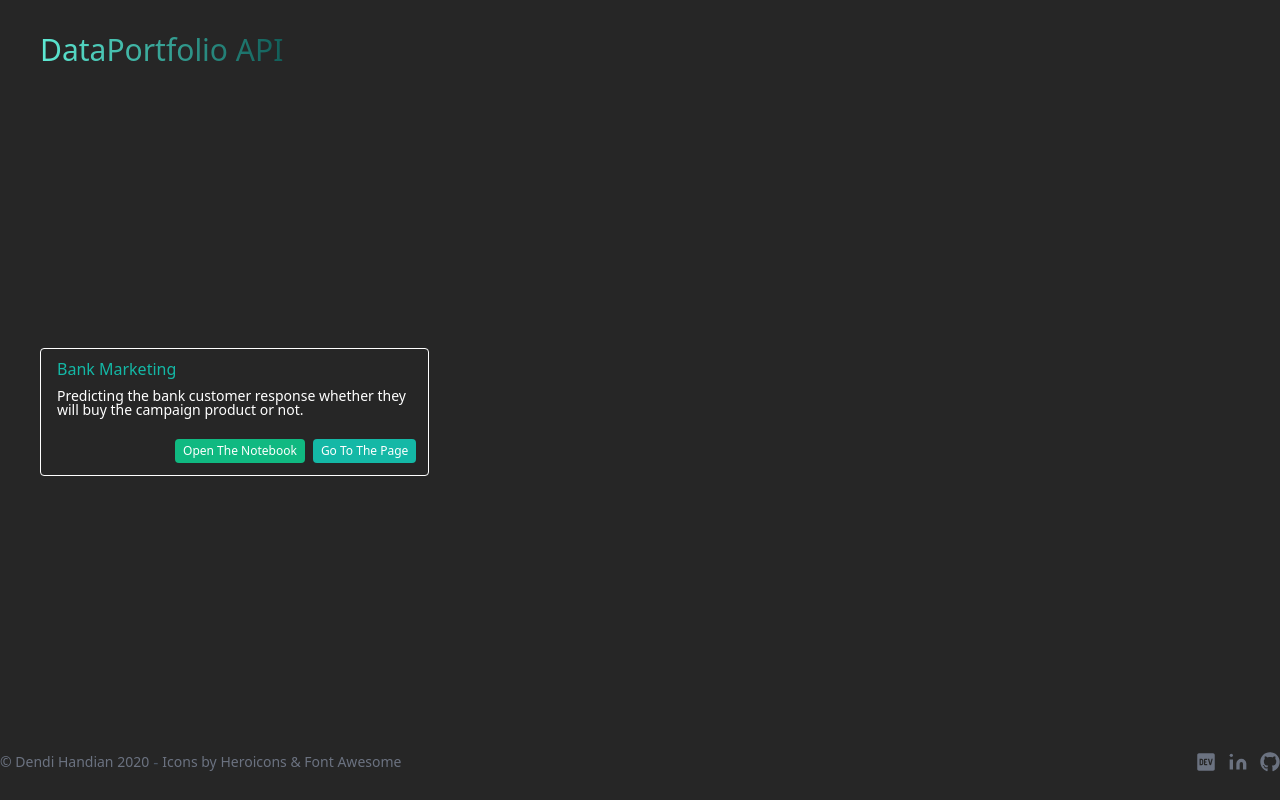
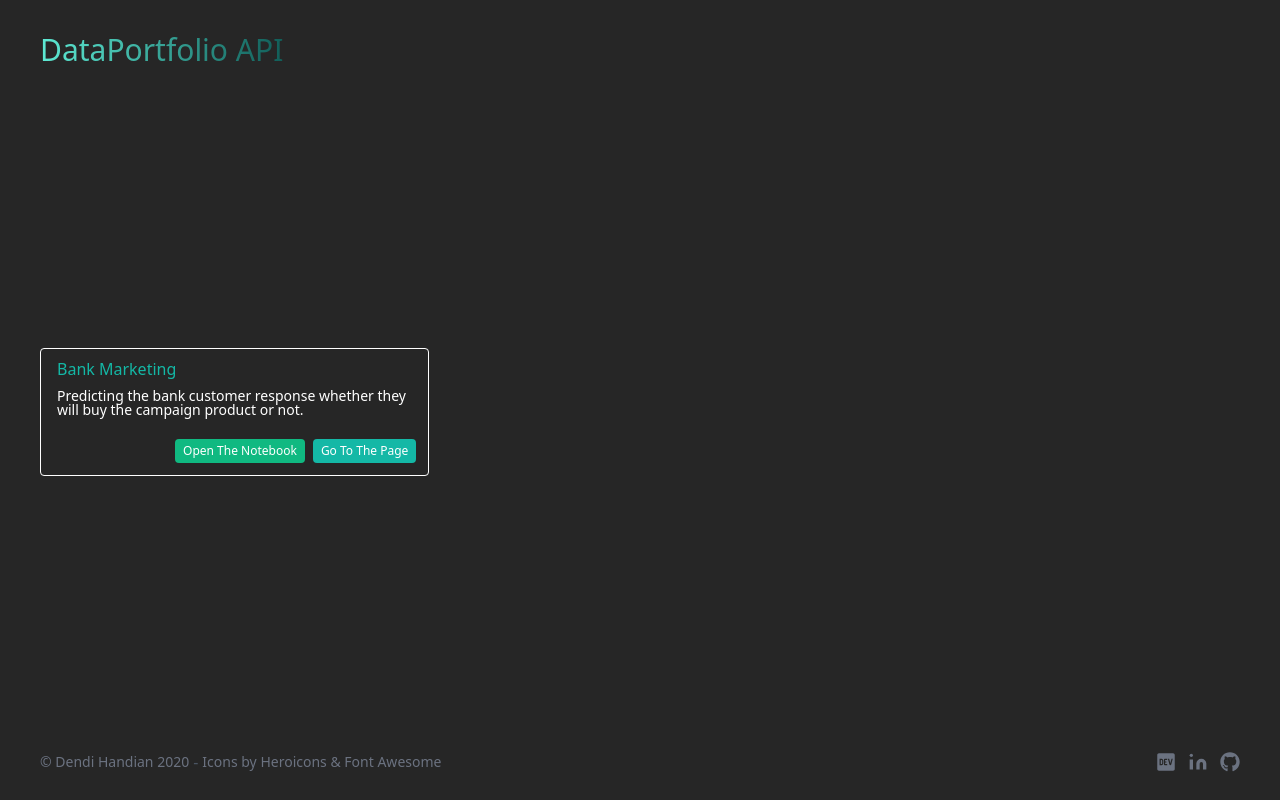
Before and after one commit to dendihandian/data-portfolio, a Next.js app in the folder _web/: page / in a window 1280 px wide. Built offline with nearby package versions, Linux system fonts and the light colour scheme.

Commit message:
add px-10 to footer

```diff
--- a/_web/components/partials/AppFooter.js
+++ b/_web/components/partials/AppFooter.js
@@ -1,9 +1,9 @@
-import React from 'react'
+ import React from 'react'
 
 export default function AppFooter() {
     return (
         <footer className="text-gray-600 body-font" >
-            <div className="container flex flex-col items-center py-5 mx-auto md:flex-row">
+            <div className="container flex flex-col items-center px-10 py-5 mx-auto md:flex-row">
                 <p className="mt-4 text-sm text-gray-500 md:py-2 md:mt-0">© Dendi Handian 2020</p>
                 <p className="hidden mx-1 md:block">-</p>
                 <p className="mt-4 text-sm text-gray-500 md:py-2 md:mt-0">Icons by <a className="hover:text-purple-500" href="https://heroicons.com" target="_blank" rel="noreferrer">Heroicons</a> & <a className="hover:text-blue-500" href="https://fontawesome.com/license" target="_blank" rel="noreferrer">Font Awesome</a></p>
```
